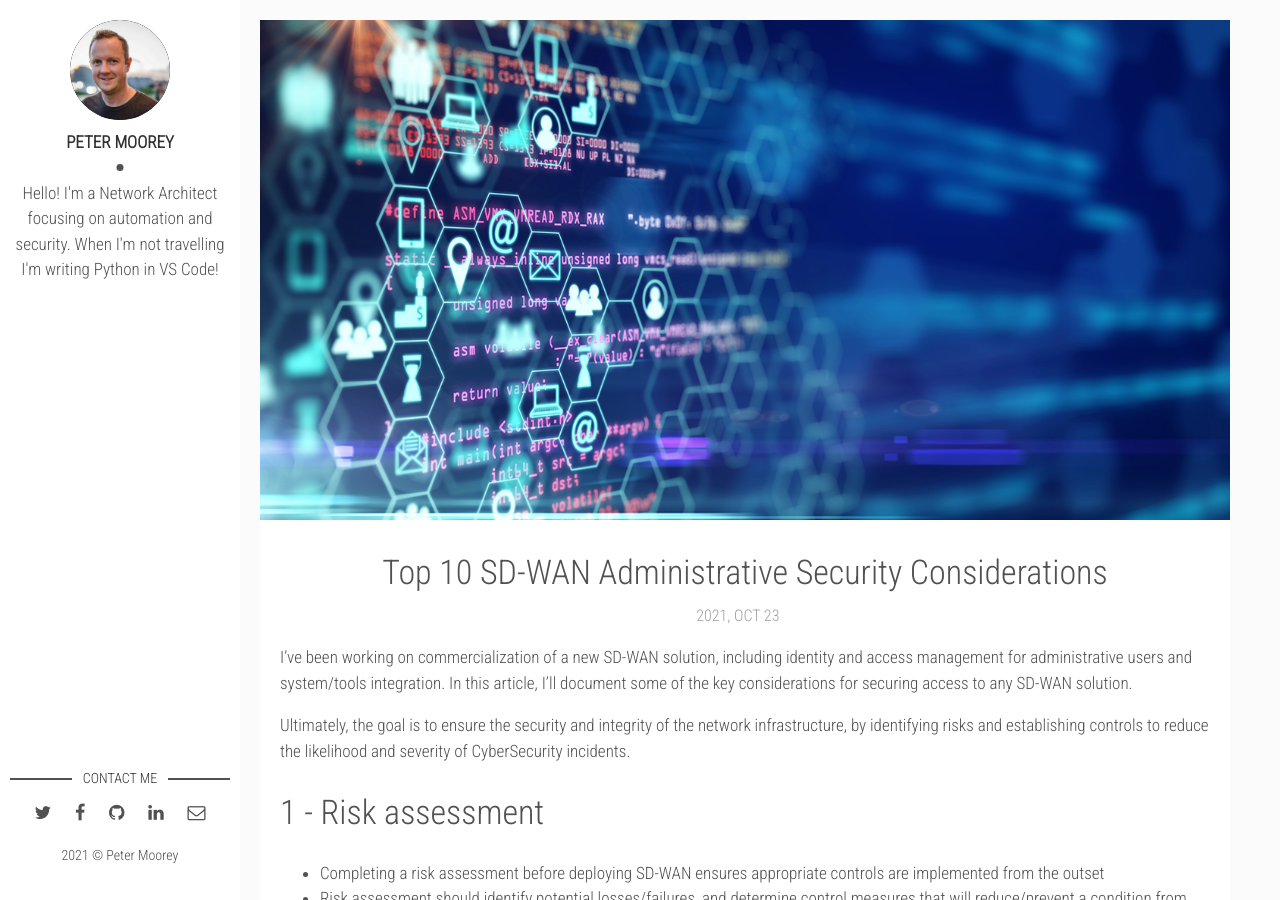
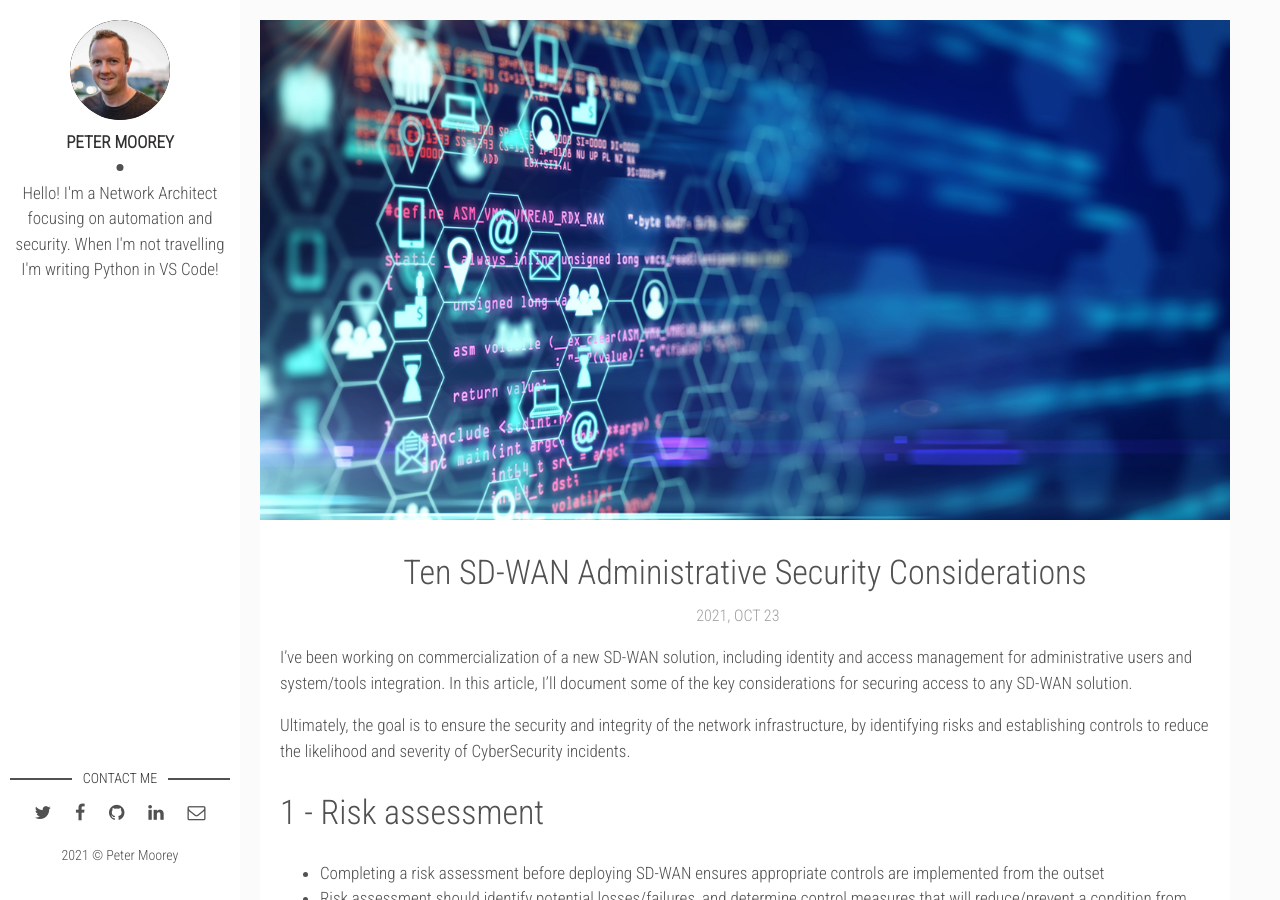
Before and after one commit to petermoorey/petermoorey.github.io, a Jekyll site: the page built from _posts/2021-10-23-ten-sd-wan-administrative-security-considerations.markdown, in a window 1280 px wide and 900 px high. Built offline with Jekyll 4.4.1, drawn with Linux system fonts in a browser that asks for light colours; nearby versions of some CDN libraries.

Commit message:
Updated title

```diff
--- a/_posts/2021-10-23-top-10-sd-wan-administrative-security-considerations.markdown
+++ b/_posts/2021-10-23-ten-sd-wan-administrative-security-considerations.markdown
@@ -1,6 +1,6 @@
 ---
 layout: post
-title: Top 10 SD-WAN Administrative Security Considerations
+title: Ten SD-WAN Administrative Security Considerations
 date: 2021-10-23 07:38:20 +0000
 description:
 img: sd-wan.jpg
```
